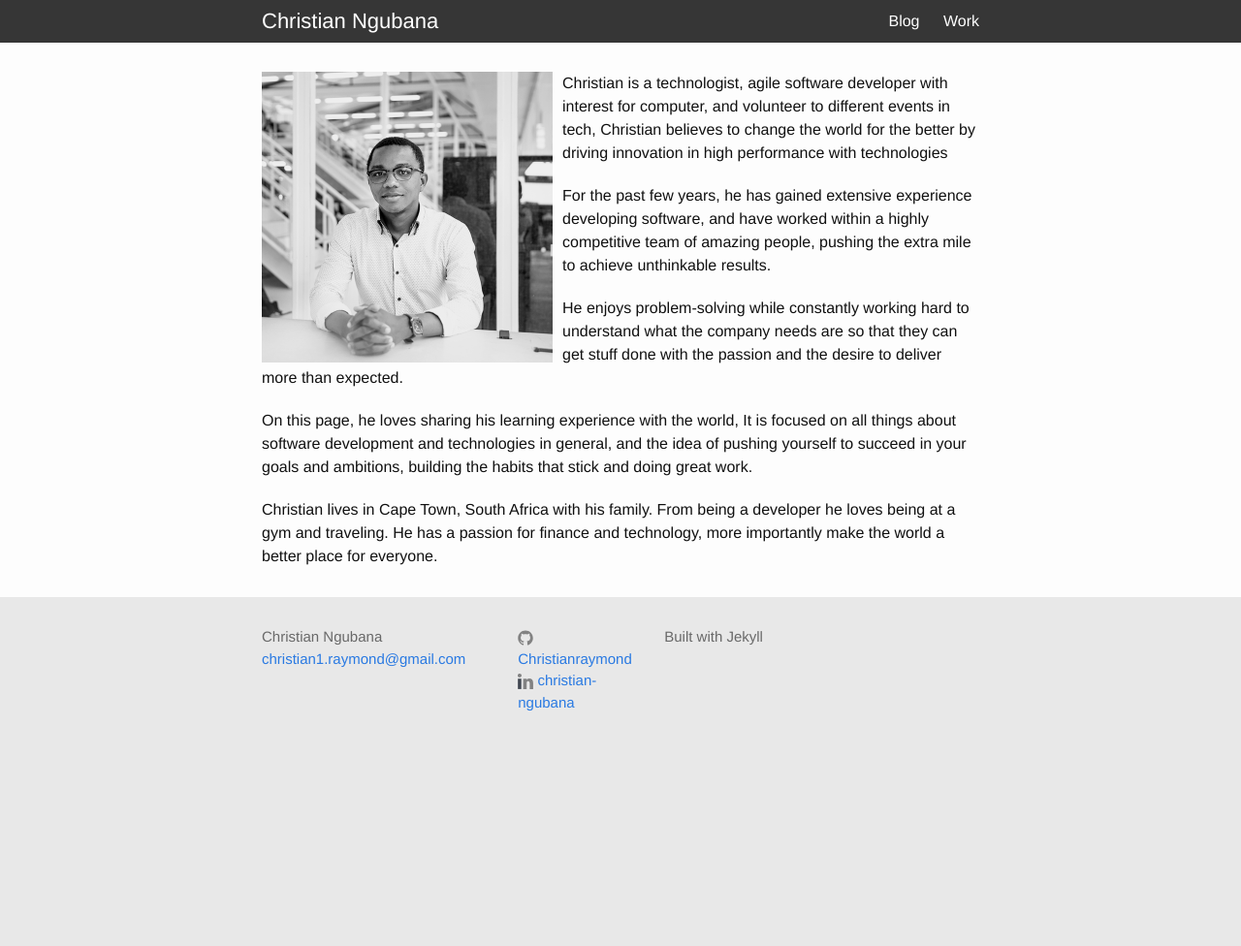
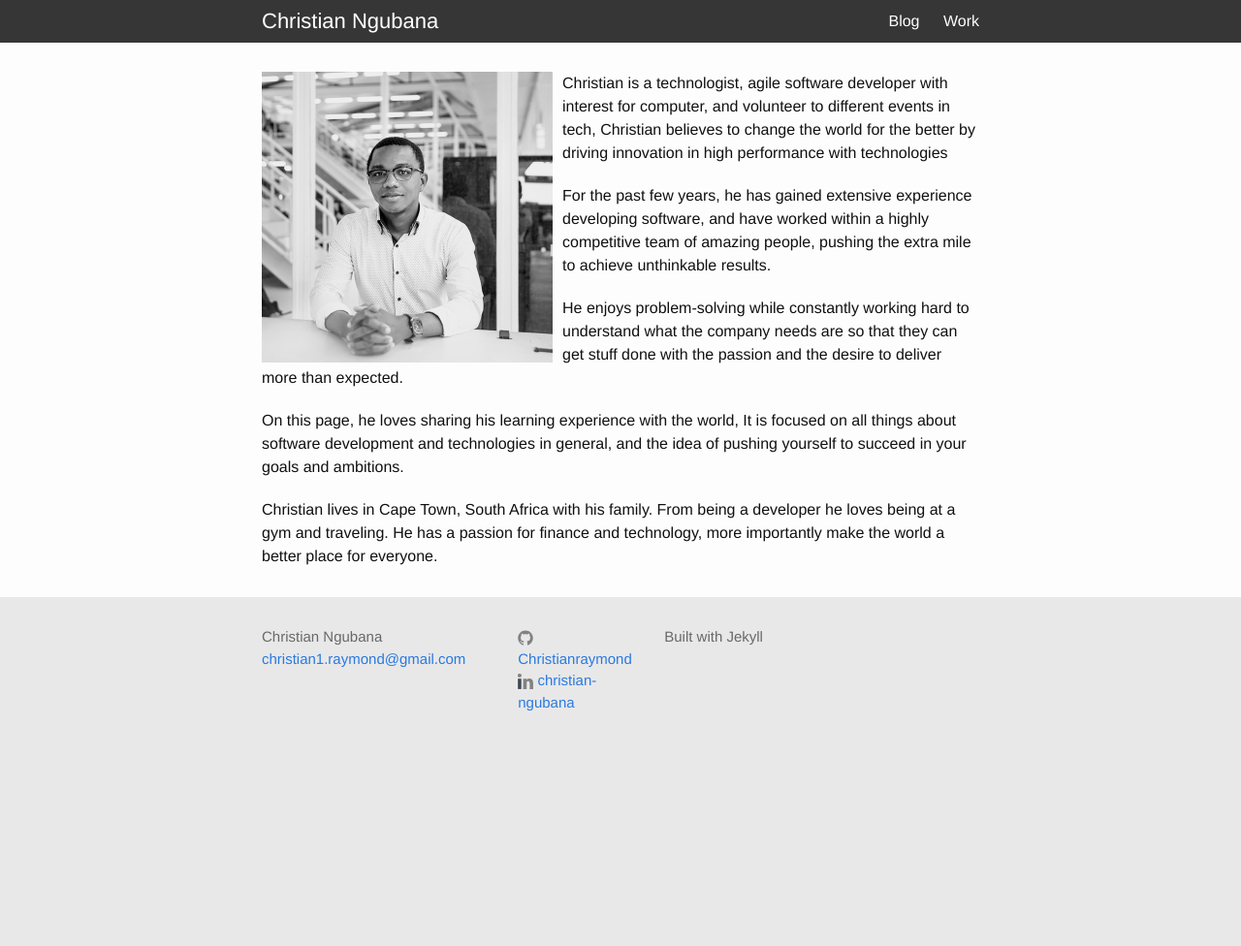
Before and after one commit to christiangubana/christiangubana.github.io, a Jekyll site: the page built from index.html, in a window 1280 px wide. Shown: the whole page at 97% size. Built offline with Jekyll 4.4.1, drawn with Linux system fonts in a browser that asks for light colours.

Commit message:
modified text content

```diff
--- a/index.html
+++ b/index.html
@@ -10,7 +10,7 @@ layout: default
  <p>For the past few years, he has gained extensive experience developing software, and have worked within a highly competitive team of amazing people, pushing the extra mile to achieve unthinkable results.</p>
 
  <p>He enjoys problem-solving while constantly working hard to understand what the company needs are so that they can get stuff done with the passion and the desire to deliver more than expected.
- <p>On this page, he loves sharing his learning experience with the world, It is focused on all things about software development and technologies in general, and the idea of pushing yourself to succeed in your goals and ambitions, building the habits that stick and doing great work.</p>
+ <p>On this page, he loves sharing his learning experience with the world, It is focused on all things about software development and technologies in general, and the idea of pushing yourself to succeed in your goals and ambitions.</p>
 
  <p>Christian lives in Cape Town, South Africa with his family. From being a developer he loves being at a gym and traveling.
  He has a passion for finance and technology, more importantly make the world a better place for everyone.</p>
--- a/pages/work.html
+++ b/pages/work.html
@@ -9,7 +9,7 @@ permalink: /work/
   I work for<a href='https://codecollective.com/' target='_blank'> Code Collective</a>.
 </p>
 <p>
-   My current tech stack are JavaScript, Node.js, HTML5, CSS3, Git & TortoiseHg, Ionic3 & Cordova, Express.js, React.js, Handlebars, Asp.Net Web forms, DevOps, C#.NET</p>
+   My current tech stack are JavaScript, ES6+, Node.js, HTML5, CSS3, Flexbox, Git & TortoiseHg, Ionic3 & Cordova, Express.js, React.js, Redux.Js, Handlebars, Asp.Net Web forms, SQL Server, DevOps, C#.NET, Jira Cloud</p>
 </p>
 <p>
   You can check out my two page skill info <a href='../Christian-Nguaba-CV.pdf' target='_blank'>here.</a>
```
